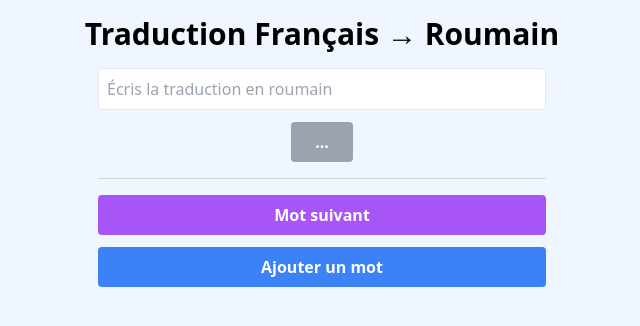
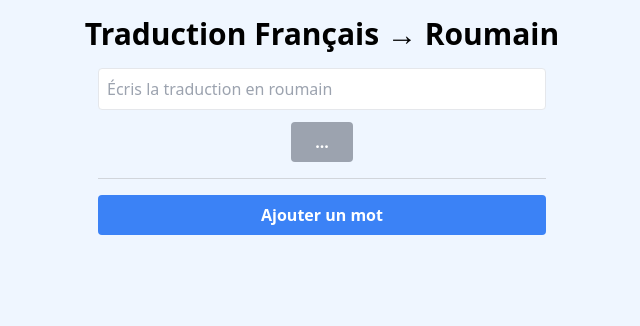
Before and after one commit to cdecugis/VocaApp, a React (Create React App) app in the folder frontend/: page / in a window 1280 px wide. Shown: the top 326 px of the page, without its empty margins (318-958 px from the left). Built offline with nearby package versions, Linux system fonts and the light colour scheme; no server answers.

Commit message:
Update App.js

```diff
--- a/frontend/src/App.js
+++ b/frontend/src/App.js
@@ -79,6 +79,11 @@ export default function App() {
       jouerPrononciation(data.bonneReponse);
       setCorrigerMode(true);
     }
+    setTimeout(() => {
+    getWord();             // charger le mot suivant automatiquement
+    setValidationEffectuee(false); // réinitialiser
+    setReponse("");        // si nécessaire, vider l'input
+  }, 2000); // 2 secondes pour afficher le score
     setLoading(false);
     setBonneReponse(data.bonneReponse);
   }
@@ -190,13 +195,6 @@ export default function App() {
       <hr className="my-4 w-full max-w-md border-gray-300" />
 
       <button
-        onClick={() => getWord()}
-        className="mb-3 bg-purple-500 hover:bg-purple-600 text-white font-semibold px-6 py-2 rounded w-full max-w-md"
-      >
-        Mot suivant
-      </button>
-
-      <button
         onClick={() => setShowAddForm(!showAddForm)}
         className="bg-blue-500 hover:bg-blue-600 text-white font-semibold px-6 py-2 rounded w-full max-w-md"
       >
```
